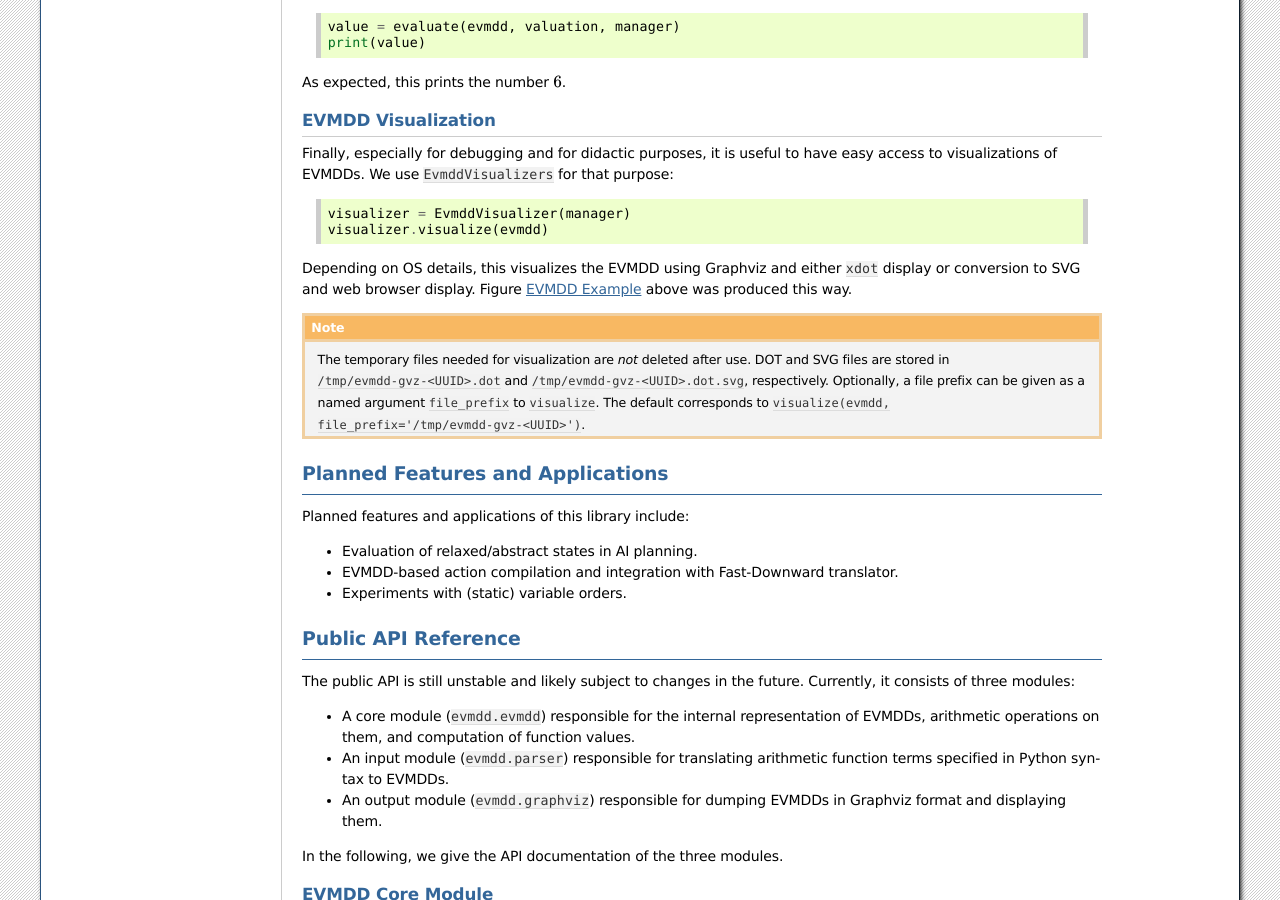
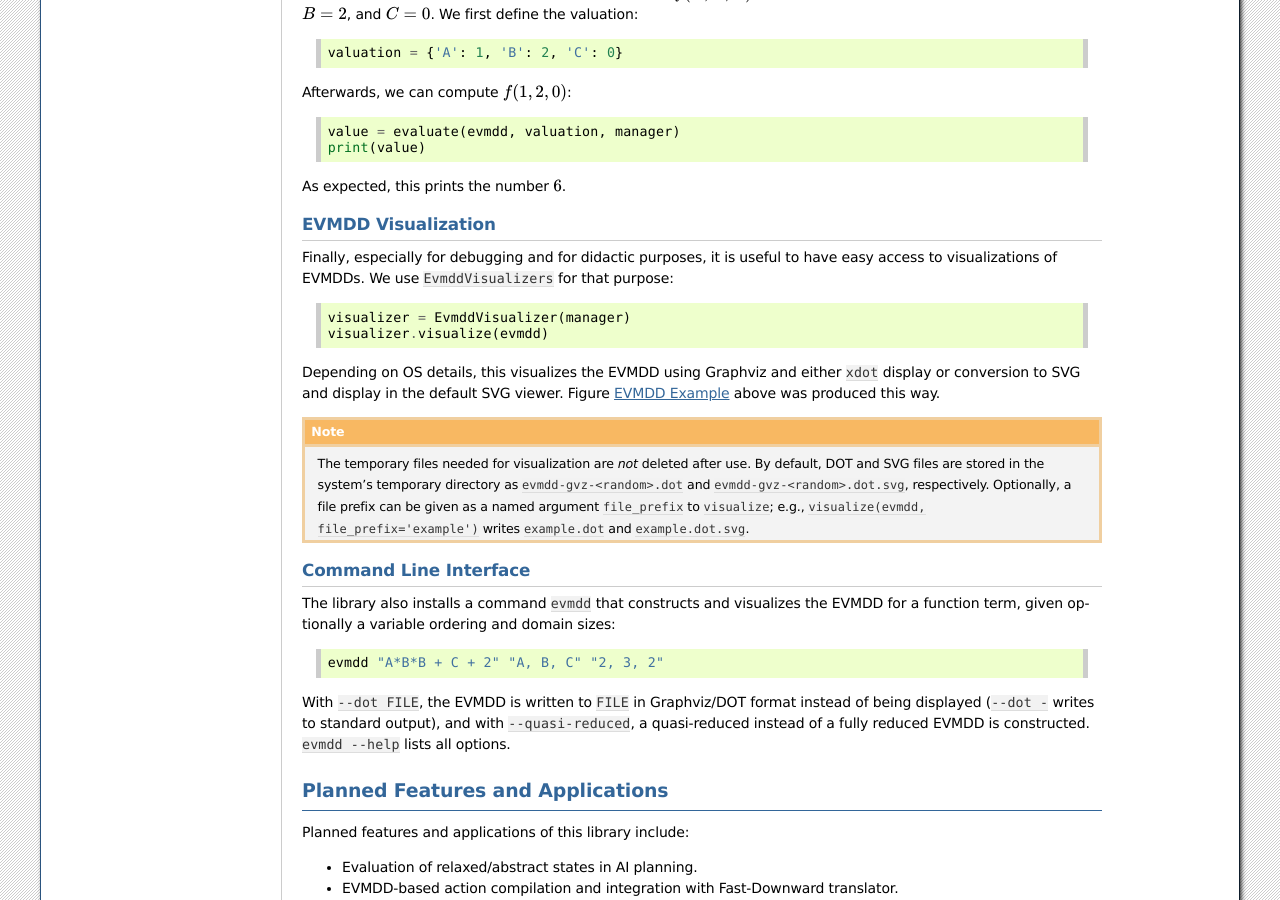
Before and after one commit to robertmattmueller/pyevmdd, a Sphinx documentation site: the page built from sphinx/index.rst, in a window 1280 px wide and 900 px high, scrolled down 4080 px. Built offline with Sphinx 7.4.7, drawn with Linux system fonts in a browser that asks for light colours; some of the changed text lies outside the part shown.

Commit message:
Update documentation and build it in CI.
- Take the version in the Sphinx configuration from the package
  metadata, so that pyproject.toml is the single source of truth.
- Document Python 3.10+, installation with pip, exponentiation, the
  command line interface, the default SVG viewer on macOS, and the new
  location of temporary visualization files.
- Remove the nonexistent _static path, which caused a warning.
- Add a docs dependency group and a CI job that builds the docs with
  warnings treated as errors.

Co-Authored-By: Claude Opus 5.5 <noreply@anthropic.com>

```diff
--- a/README.rst
+++ b/README.rst
@@ -25,6 +25,7 @@ Development uses `uv <https://docs.astral.sh/uv/>`_::
     uv run ruff check
     uv run ruff format
     uv run mypy
+    uv run --group docs sphinx-build -W -b html sphinx sphinx/_build/html
 
 Copyright
 =========
--- a/pyproject.toml
+++ b/pyproject.toml
@@ -30,6 +30,9 @@ evmdd = "evmdd.cli:main"
 
 [dependency-groups]
 dev = ["mypy>=1.18", "pytest>=8", "ruff>=0.15"]
+docs = [
+    "sphinx>=8.1.3",
+]
 
 [tool.setuptools]
 packages = ["evmdd"]
--- a/sphinx/conf.py
+++ b/sphinx/conf.py
@@ -13,6 +13,7 @@
 
 import os
 import sys
+from importlib.metadata import version as package_version
 
 # If extensions (or modules to document with autodoc) are in another directory,
 # add these directories to sys.path here. If the directory is relative to the
@@ -54,10 +55,11 @@ copyright = '2016, 2026, Robert Mattmüller'
 # |version| and |release|, also used in various other places throughout the
 # built documents.
 #
+# The full version, including alpha/beta/rc tags, is taken from the installed
+# package metadata, i.e., from pyproject.toml.
+release = package_version('pyevmdd')
 # The short X.Y version.
-version = '0.1'
-# The full version, including alpha/beta/rc tags.
-release = '0.1.dev1'
+version = '.'.join(release.split('.')[:2])
 
 # The language for content autogenerated by Sphinx. Refer to documentation
 # for a list of supported languages.
@@ -133,7 +135,7 @@ html_theme = 'bizstyle'
 # Add any paths that contain custom static files (such as style sheets) here,
 # relative to this directory. They are copied after the builtin static files,
 # so a file named "default.css" will overwrite the builtin "default.css".
-html_static_path = ['_static']
+html_static_path = []
 
 # Add any extra paths that contain custom files (such as robots.txt or
 # .htaccess) here, relative to this directory. These files are copied
--- a/sphinx/index.rst
+++ b/sphinx/index.rst
@@ -101,9 +101,11 @@ far, the following features are supported (but unstable):
   visualization.
 * Function evaluation.
 * Arithmetic operations :math:`+` (addition), :math:`-` (subtraction, unary
-  negation), and :math:`*` (multiplication) on |EVMDDs|.
+  negation), :math:`*` (multiplication), and ``**`` (exponentiation with
+  nonnegative integer exponents) on |EVMDDs|.
 * Choice between fully reduced and quasi-reduced |EVMDDs|.
 * Input of arithmetic functions in Python syntax.
+* A command line interface for constructing and visualizing |EVMDDs|.
 
 If you are looking for an excellent, mature, efficient, and general |EVMDD|
 library that you can use in a serious application, we strongly recommend you to
@@ -141,13 +143,17 @@ The sources can be cloned from the following git repository:
 
   https://github.com/robertmattmueller/pyevmdd
 
+The library can be installed directly from there::
+
+  pip install git+https://github.com/robertmattmueller/pyevmdd
+
 This library has the following requirements and dependencies:
 
-* It requires Python 3.
+* It requires Python 3.10 or newer.
 * For |EVMDD| visualization, it requires Graphviz_
     - Additionally, under Linux, it requires ``xdot`` to display |EVMDDs|.
-    - Under Mac OS X, |EVMDDs| are displayed in the Safari browser after ``dot``
-      conversion to SVG.
+    - Under macOS, |EVMDDs| are displayed in the default SVG viewer after
+      ``dot`` conversion to SVG.
 * Several planned features (variable orderings, |EVMDD| based action
   compilation, evaluation of relaxed/abstract states), will probably make use
   of the `NetworkX <http://networkx.github.io/>`_ library.
@@ -189,8 +194,9 @@ features::
 
 To construct an |EVMDD|, first, we give the function term to be represented as
 an |EVMDD|, for instance :math:`AB^2 + C + 2`. The term must be given in Python
-syntax using only variable names, constants, addition, subtraction, and
-multiplication. Hence, we have to write::
+syntax using only variable names, integer constants, addition, subtraction,
+multiplication, and exponentiation with nonnegative integer exponents. Hence,
+we can write::
 
   function_term = 'A*B*B + C + 2'
 
@@ -250,17 +256,32 @@ that purpose::
   visualizer.visualize(evmdd)
 
 Depending on OS details, this visualizes the |EVMDD| using Graphviz and either
-``xdot`` display or conversion to SVG and web browser display. Figure
-:ref:`evmdd_figure` above was produced this way.
+``xdot`` display or conversion to SVG and display in the default SVG viewer.
+Figure :ref:`evmdd_figure` above was produced this way.
 
 .. note::
 
    The temporary files needed for visualization are *not* deleted after
-   use. DOT and SVG files are stored in ``/tmp/evmdd-gvz-<UUID>.dot`` and
-   ``/tmp/evmdd-gvz-<UUID>.dot.svg``, respectively. Optionally, a file prefix
-   can be given as a named argument ``file_prefix`` to ``visualize``. The
-   default corresponds to ``visualize(evmdd,
-   file_prefix='/tmp/evmdd-gvz-<UUID>')``.
+   use. By default, DOT and SVG files are stored in the system's temporary
+   directory as ``evmdd-gvz-<random>.dot`` and ``evmdd-gvz-<random>.dot.svg``,
+   respectively. Optionally, a file prefix can be given as a named argument
+   ``file_prefix`` to ``visualize``; e.g., ``visualize(evmdd,
+   file_prefix='example')`` writes ``example.dot`` and ``example.dot.svg``.
+
+
+Command Line Interface
+~~~~~~~~~~~~~~~~~~~~~~
+
+The library also installs a command ``evmdd`` that constructs and visualizes
+the |EVMDD| for a function term, given optionally a variable ordering and
+domain sizes::
+
+  evmdd "A*B*B + C + 2" "A, B, C" "2, 3, 2"
+
+With ``--dot FILE``, the |EVMDD| is written to ``FILE`` in Graphviz/DOT format
+instead of being displayed (``--dot -`` writes to standard output), and with
+``--quasi-reduced``, a quasi-reduced instead of a fully reduced |EVMDD| is
+constructed. ``evmdd --help`` lists all options.
 
 
 Planned Features and Applications
```
Also changed, not shown: other parts of sphinx/index.rst (+0 -1 lines), 2 other files.
